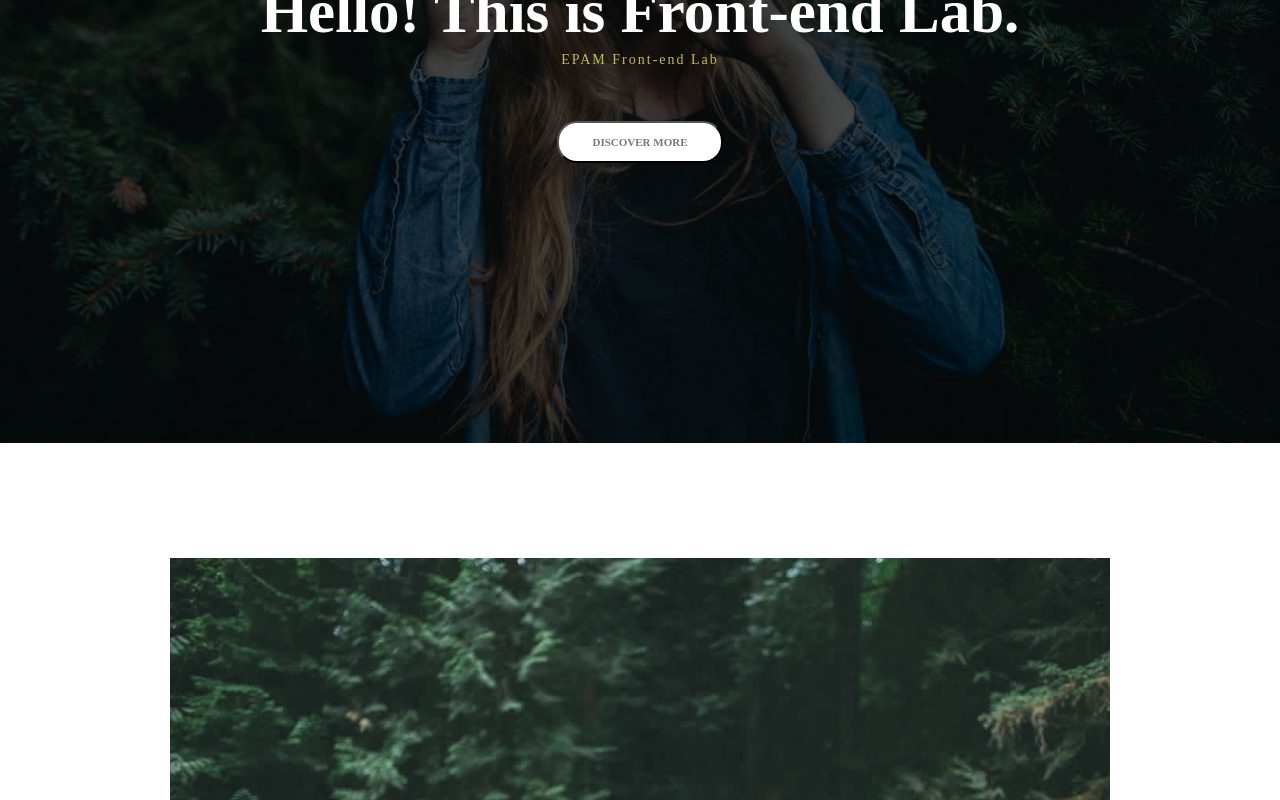
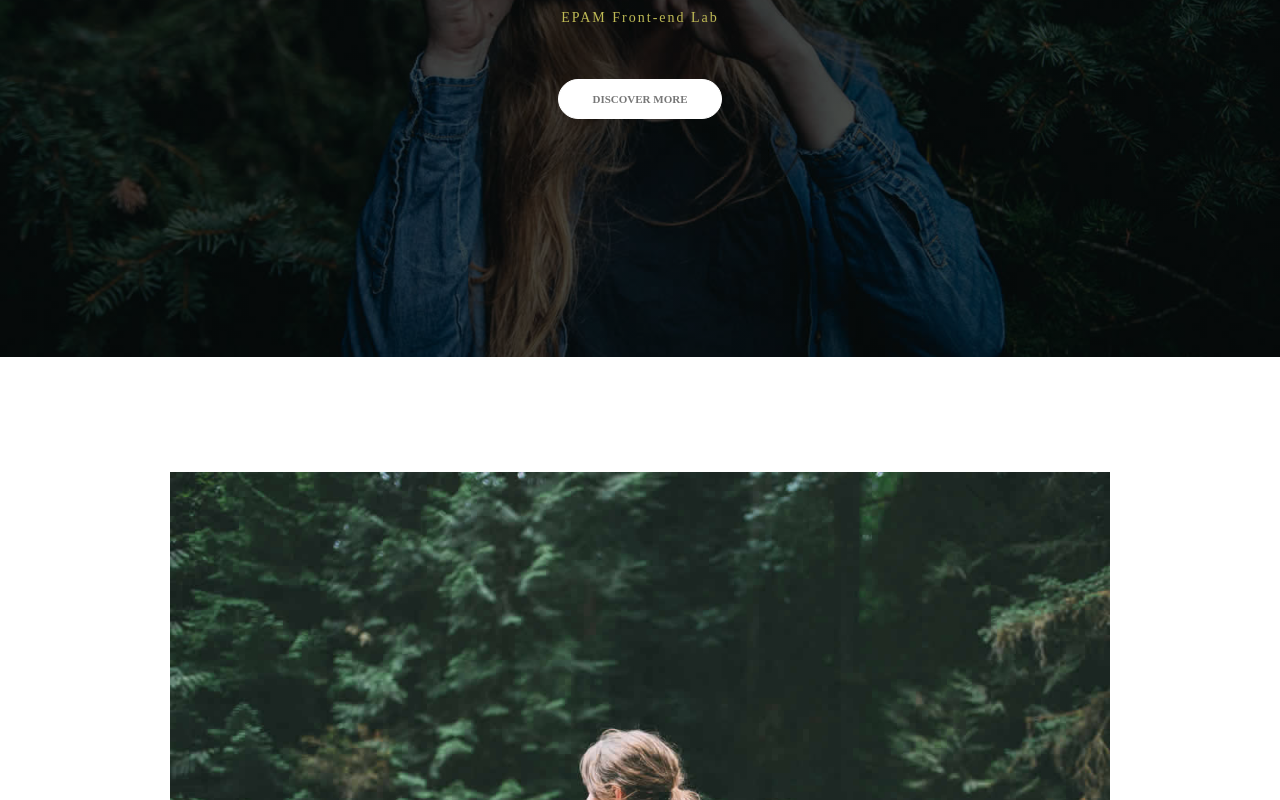
Before and after one commit to lyudmyla-horbyk/FL-13, a plain HTML site: page FL13_HW4/homework/index.html in a window 1280 px wide. Shown: the part 440-1240 px from the top of the page. Drawn offline with Linux system fonts and the light colour scheme.

Commit message:
my fourth homework

```diff
--- a/FL13_HW4/homework/css/style.css
+++ b/FL13_HW4/homework/css/style.css
@@ -11,17 +11,15 @@ body {
 .container {
   max-width: 940px;
   width: calc(100% - 70px);
-  height: 100%;
   margin: 0 auto;
-  margin-top: 115px;
 }
 .header-top {
   display: flex;
   justify-content: space-around;
   align-items: center;
   letter-spacing: 3px;
-  margin-top: 30px;
-  margin-bottom: 30px;
+  padding-top: 30px;
+  padding-bottom: 30px;
 }
 .header-text {
   color: #777;
@@ -41,14 +39,13 @@ body {
 }
 .header-presentation {
   width: 100%;
-  height: 800px;
+  height: calc(100vh - 86px);
   background-image: linear-gradient(rgba(0, 0, 0, 0.7), rgba(0, 0, 0, 0.7)),
     url(../img/home-bg.jpg);
   background-repeat: no-repeat;
   background-color: #000;
   background-size: cover;
   background-position: top center;
-  margin-top: 12px;
   display: flex;
   justify-content: center;
   align-items: center;
@@ -78,6 +75,7 @@ body {
   display: block;
   margin: 0 auto;
   cursor: pointer;
+  border: 1px solid #fff;
 }
 .article-img {
   max-width: 100%;
@@ -95,10 +93,12 @@ body {
 }
 .article-button {
   padding: 15px 32px;
+  background-color: #fff;
   border-radius: 27px;
   color: #777;
   font-size: 16px;
   cursor: pointer;
+  border: 1px solid #777;
 }
 .detail-info {
   display: flex;
@@ -119,6 +119,10 @@ body {
   border: 1px solid #c6c5c5;
   margin-top: 62px;
   margin-bottom: 85px;
+}
+.main{
+  padding-top: 115px;
+  padding-bottom: 115px;
 }
 .footer {
   background-color: #000000;
```
